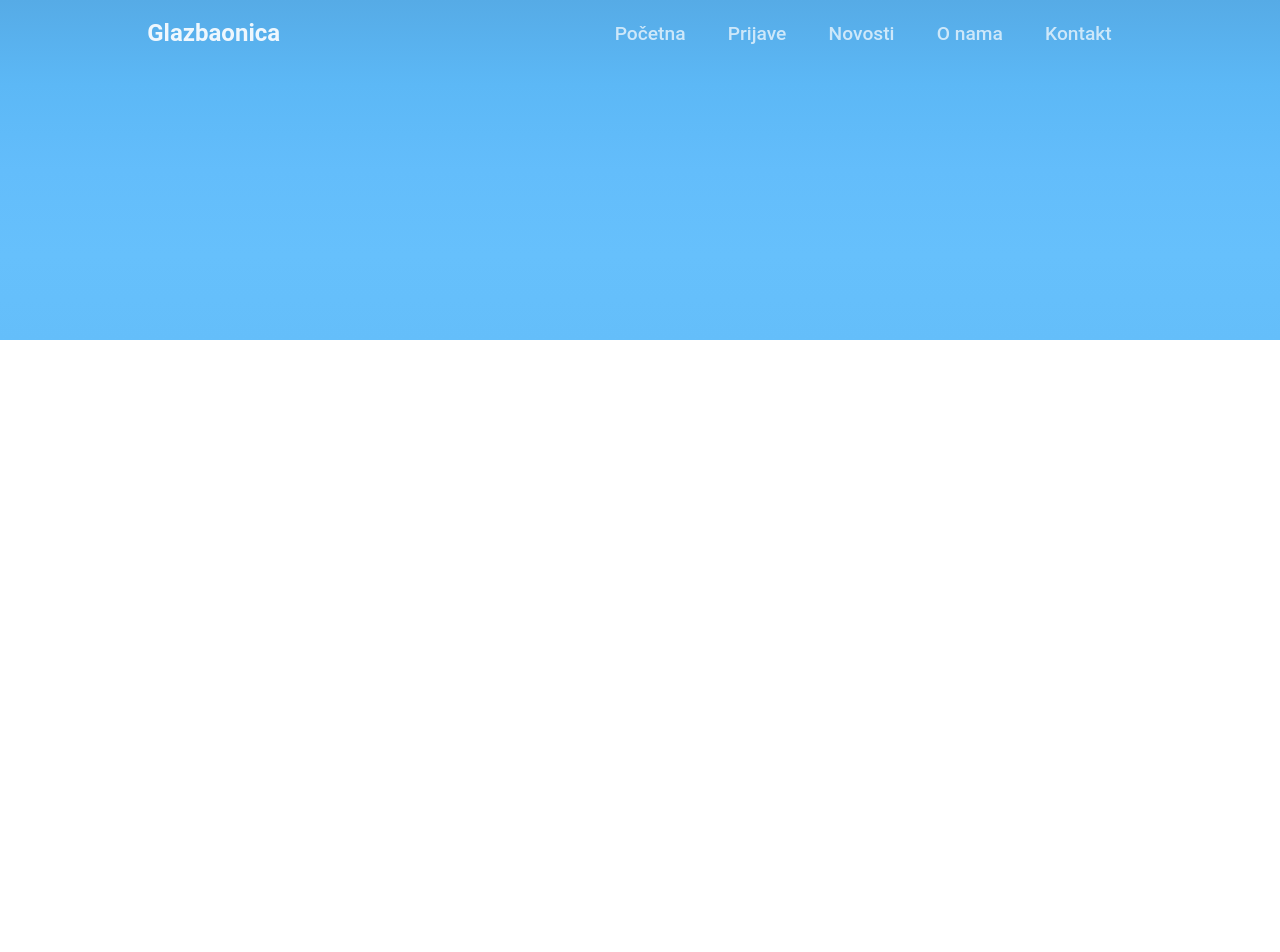
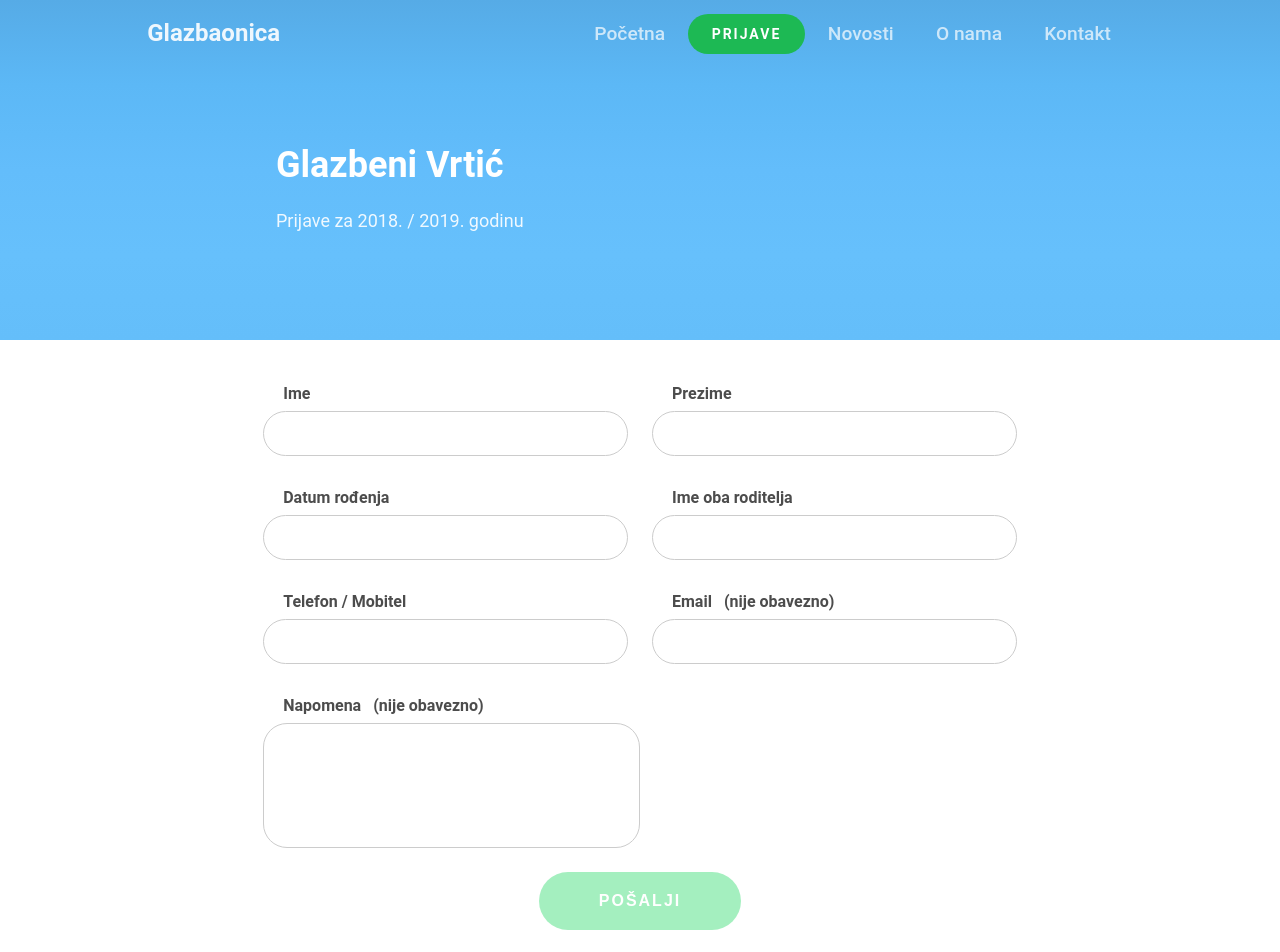
Before and after one commit to frezo00/vrtic-web, an Angular app: page /prijave in a window 1280 px wide. Shown: the top 952 px of the page. Before the commit the page ends 800 px from the top, so only its background shows below. Built offline with nearby package versions, Linux system fonts and the light colour scheme.

Commit message:
Styling apply form and header active tab

```diff
--- a/src/app/components/apply-form/apply-form.component.html
+++ b/src/app/components/apply-form/apply-form.component.html
@@ -1,8 +1,63 @@
 <div class="form__container">
-  <div class="form__header"></div>
-  <div class="form__content">
-    <form [formGroup]="applyForm" (ngSubmit)="onSubmit()">
-
+  <div class="form__header" fxLayoutAlign="center center">
+    <div class="form__header__content" fxFlex="100%" fxFlex.md="80%" fxFlex.gt-md="60%" fxLayout="column" fxLayoutGap="24px">
+      <h2 class="form__header__title">Glazbeni Vrtić</h2>
+      <p class="form__header__info">Prijave za 2018. / 2019. godinu</p>
+    </div>
+  </div>
+  <div class="form__content" fxLayoutAlign="center center">
+    <form [formGroup]="applyForm" (ngSubmit)="onSubmit()" fxLayout="column" fxFlex="100%" fxFlex.md="80%" fxFlex.gt-md="60%"
+      fxLayoutGap="24px">
+      <div class="form__wrapper" fxLayout.lt-sm="column" fxLayoutGap="24px">
+        <div class="form__field" fxLayout="column" fxLayoutGap="8px" fxFlex="100%" fxFlex.gt-xs="50%">
+          <p class="form__label">Ime</p>
+          <input class="form__input" type="text" formControlName="firstName" required>
+          <span *ngIf="firstName.hasError('required')" class="form__error-msg">{{firstName.hasError('required')}}</span>
+        </div>
+        <div class="form__field" fxLayout="column" fxLayoutGap="8px" fxFlex="100%" fxFlex.gt-xs="50%">
+          <p class="form__label">Prezime</p>
+          <input class="form__input" type="text" formControlName="lastName" required>
+          <span *ngIf="lastName.hasError('required')" class="form__error-msg">Error message</span>
+        </div>
+      </div>
+      <div class="form__wrapper" fxLayout.lt-sm="column" fxLayoutGap="24px">
+        <div class="form__field" fxLayout="column" fxLayoutGap="8px" fxFlex="100%" fxFlex.gt-xs="50%">
+          <p class="form__label">Datum rođenja</p>
+          <input class="form__input" type="text" formControlName="birthdate" required>
+          <span *ngIf="birthdate.hasError('required')" class="form__error-msg">Error message</span>
+        </div>
+        <div class="form__field" fxLayout="column" fxLayoutGap="8px" fxFlex="100%" fxFlex.gt-xs="50%">
+          <p class="form__label">Ime oba roditelja</p>
+          <input class="form__input" type="text" formControlName="parentsNames" required>
+          <span *ngIf="parentsNames.hasError('required')" class="form__error-msg">Error message</span>
+        </div>
+      </div>
+      <div class="form__wrapper" fxLayout.lt-sm="column" fxLayoutGap="24px">
+        <div class="form__field" fxLayout="column" fxLayoutGap="8px" fxFlex="100%" fxFlex.gt-xs="50%">
+          <p class="form__label">Telefon / Mobitel</p>
+          <input class="form__input" type="text" formControlName="phoneNumber" required>
+          <span *ngIf="phoneNumber.hasError('required')" class="form__error-msg">Error message</span>
+        </div>
+        <div class="form__field" fxLayout="column" fxLayoutGap="8px" fxFlex="100%" fxFlex.gt-xs="50%">
+          <p class="form__label">Email
+            <span>(nije obavezno)</span>
+          </p>
+          <input class="form__input" type="text" formControlName="email">
+          <span *ngIf="email.hasError('required')" class="form__error-msg">Error message</span>
+        </div>
+      </div>
+      <div class="form__wrapper" fxLayout.lt-sm="column" fxLayoutGap="24px">
+        <div class="form__field" fxLayout="column" fxLayoutGap="8px" fxFlex="100%" fxFlex.gt-xs="50%">
+          <p class="form__label">Napomena
+            <span>(nije obavezno)</span>
+          </p>
+          <textarea class="form__input form__textarea" formControlName="message" rows="4"></textarea>
+          <span *ngIf="message.hasError('required')" class="form__error-msg">Error message</span>
+        </div>
+      </div>
+      <div class="form__action" fxFlex="100%" fxLayoutAlign="center center">
+        <button type="submit" class="form__button" [disabled]="applyForm.invalid">Pošalji</button>
+      </div>
     </form>
   </div>
 </div>
--- a/src/app/components/apply-form/apply-form.component.scss
+++ b/src/app/components/apply-form/apply-form.component.scss
@@ -1,8 +1,91 @@
 @import '~src/_variables.scss';
 
 .form {
-  &__header {
-    height: 340px;
+  &__content {
+    padding: 12px;
+
+    & > form {
+      margin: 24px 0;
+    }
+  }
+
+  &__label {
+    margin-top: 8px;
+    font-weight: 600;
+    color: rgba(0, 0, 0, 0.7);
+    padding-left: 20px;
+
+    & > span {
+      padding-left: 8px;
+    }
+  }
+
+  &__input {
+    position: relative;
+    font-size: 1.2em;
+    line-height: 1.4em;
+    border-radius: 24px;
+    border: 1px solid #ccc;
+    padding: 8px 20px;
+    color: #333;
+    transition: border-color 0.3s;
+
+    &:focus {
+      outline: none;
+      border-color: #56abe6;
+    }
+
+    &::after {
+      content: '';
+      position: absolute;
+      right: 12px;
+      top: 12px;
+      width: 16px;
+      height: 16px;
+      background-color: #56abe6;
+      border-radius: 50%;
+    }
+  }
+
+  &__textarea {
+    resize: none;
+    box-sizing: border-box;
+    font-family: Roboto, 'Helvetica Neue', sans-serif;
+  }
+
+  &__error-msg {
+    font-size: 0.8em;
+    padding: 0 4px;
+    display: none;
+  }
+
+  &__button {
+    padding: 20px 60px;
+    text-decoration: none;
+    border: none;
+    border-radius: 36px;
+    background-color: #1db954;
+    color: white;
+    font-size: 16px;
+    text-transform: uppercase;
+    font-weight: 600;
+    letter-spacing: 2px;
+    transition: background-color 0.3s;
+
+    &:not(:disabled):hover {
+      cursor: pointer;
+      background-color: #4bdf80;
+    }
+
+    &:disabled {
+      cursor: not-allowed;
+      background-color: rgba($color: #4bdf80, $alpha: 0.5);
+    }
+  }
+}
+
+.form__header {
+  min-height: 340px;
   width: 100%;
   background: linear-gradient(
     to bottom,
@@ -14,7 +97,20 @@
   );
 
   @include xsmall {
-      height: 250px;
+    min-height: 250px;
+  }
+  &__content {
+    padding: 20px;
+  }
+
+  &__title {
+    margin-top: 34px;
+    color: white;
+    font-size: 36px;
+  }
+  &__info {
+    color: rgba($color: #ffffff, $alpha: 0.9);
+    margin: 0;
+    font-size: 18px;
   }
 }
-}
--- a/src/app/components/header/header.component.html
+++ b/src/app/components/header/header.component.html
@@ -1,5 +1,4 @@
-<div class="header__container" fxFlex.lt-md="100%" fxFlex.md="90%" fxFlex.gt-md="80%" fxLayoutAlign="space-between center"
-  fxFlexFill>
+<div class="header__container" fxFlex="100%" fxFlex.md="90%" fxFlex.gt-md="80%" fxLayoutAlign="space-between center" fxFlexFill>
   <div class="header__logo">
     <h2 class="header__app-name">Glazbaonica</h2>
   </div>
--- a/src/app/components/header/header.component.scss
+++ b/src/app/components/header/header.component.scss
@@ -23,7 +23,7 @@
 
 .header__navigation {
   &__container {
-    padding: 0 1.2em;
+    padding: 20px;
   }
   &__box {
     list-style: none;
@@ -46,5 +46,16 @@
     &:hover {
       color: rgba($color: #ffffff, $alpha: 0.9);
     }
+
+    &.active {
+      background-color: #1db954;
+      border-radius: 30px;
+      padding: 12px 24px;
+      font-size: 14px;
+      text-transform: uppercase;
+      font-weight: 600;
+      color: white;
+      letter-spacing: 2px;
+    }
   }
 }
```
Lines whose indentation alone changed are shown as unchanged.
